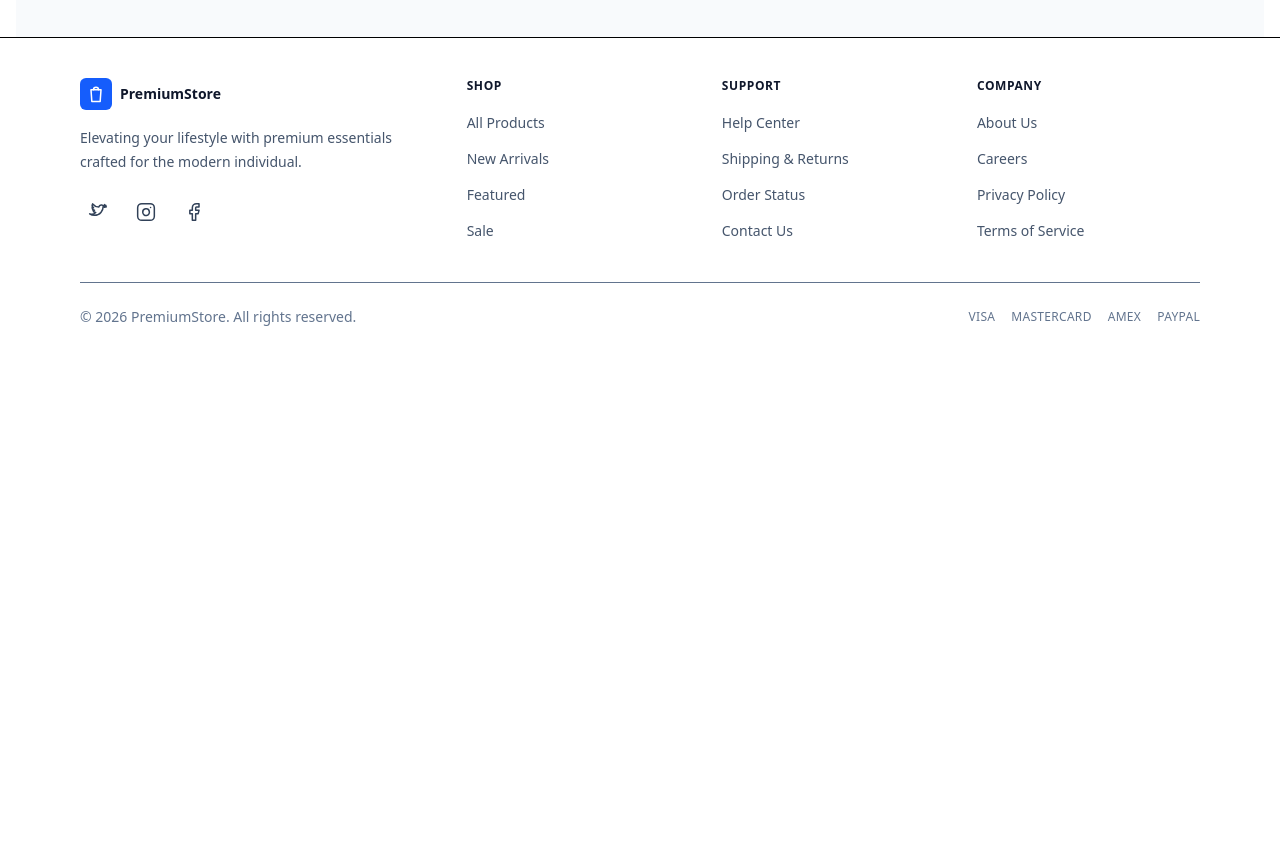
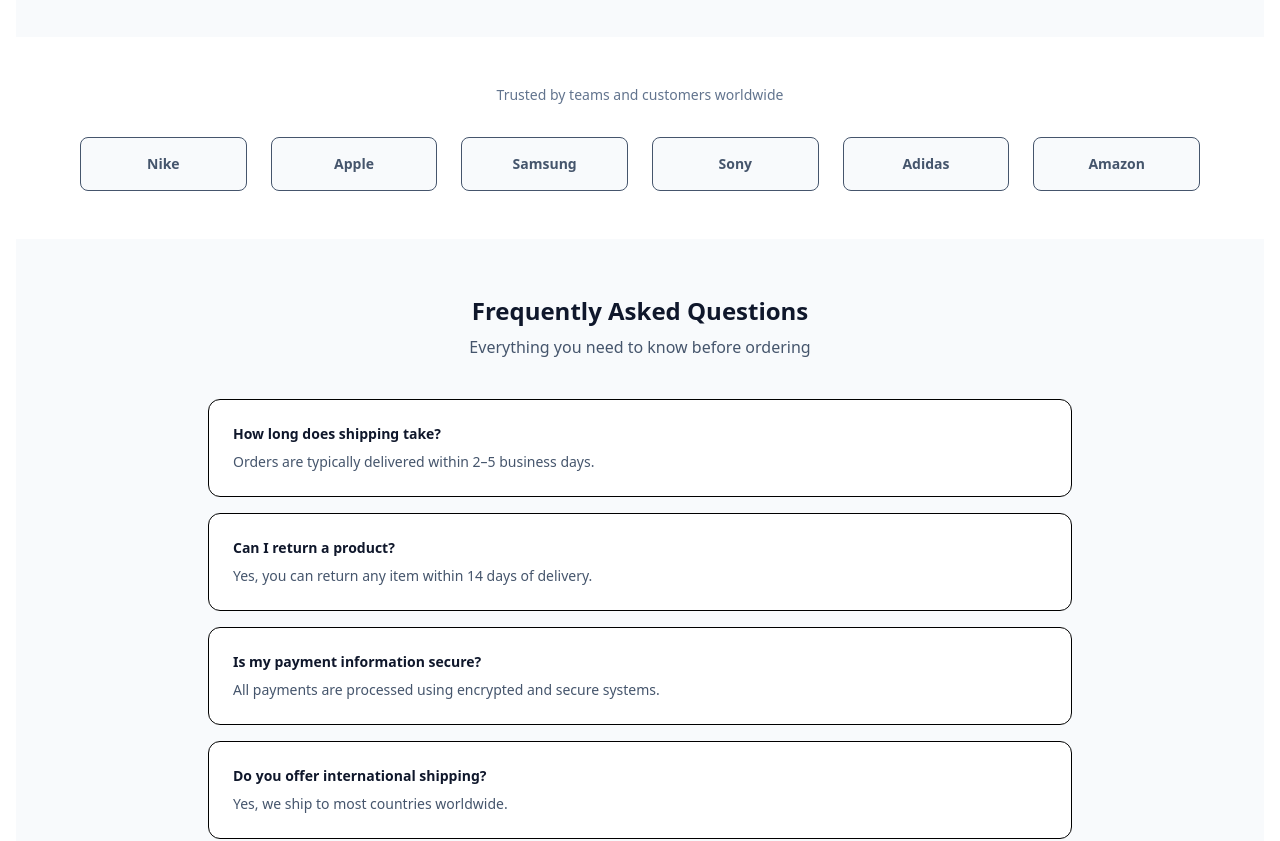
Before and after one commit to Alpkrsl/E-ticaret2.0, a Next.js app: page / in a window 1280 px wide. Shown: the part 2460-3301 px from the top of the page. Before the commit the page ends 2811 px from the top, so only its background shows below. Built offline with nearby package versions, Linux system fonts and the light colour scheme.

Commit message:
feat(home): add brand logos and FAQ sections

```diff
--- a/app/page.tsx
+++ b/app/page.tsx
@@ -288,6 +288,71 @@
           </div>
         </div>
       </section>
+      {/* BRAND LOGOS */}
+      <section className="bg-white py-12">
+        <div className="mx-auto max-w-6xl px-4">
+          <p className="text-center text-sm text-slate-500">
+            Trusted by teams and customers worldwide
+          </p>
+
+          <div className="mt-8 grid grid-cols-2 gap-6 sm:grid-cols-3 md:grid-cols-6">
+            {["Nike", "Apple", "Samsung", "Sony", "Adidas", "Amazon"].map(
+              (brand) => (
+                <div
+                  key={brand}
+                  className="flex items-center justify-center rounded-lg border bg-slate-50 py-4 text-sm font-semibold text-slate-600"
+                >
+                  {brand}
+                </div>
+              )
+            )}
+          </div>
+        </div>
+      </section>
+      {/* FAQ */}
+      <section className="bg-slate-50 py-14">
+        <div className="mx-auto max-w-4xl px-4">
+          <div className="text-center">
+            <h2 className="text-2xl font-semibold text-slate-900">
+              Frequently Asked Questions
+            </h2>
+            <p className="mt-2 text-slate-600">
+              Everything you need to know before ordering
+            </p>
+          </div>
+
+          <div className="mt-10 space-y-4">
+            {[
+              {
+                q: "How long does shipping take?",
+                a: "Orders are typically delivered within 2–5 business days.",
+              },
+              {
+                q: "Can I return a product?",
+                a: "Yes, you can return any item within 14 days of delivery.",
+              },
+              {
+                q: "Is my payment information secure?",
+                a: "All payments are processed using encrypted and secure systems.",
+              },
+              {
+                q: "Do you offer international shipping?",
+                a: "Yes, we ship to most countries worldwide.",
+              },
+            ].map((item) => (
+              <div
+                key={item.q}
+                className="rounded-xl border bg-white p-6"
+              >
+                <h3 className="text-sm font-semibold text-slate-900">
+                  {item.q}
+                </h3>
+                <p className="mt-2 text-sm text-slate-600">{item.a}</p>
+              </div>
+            ))}
+          </div>
+        </div>
+      </section>
 
     </div>
   );
```
